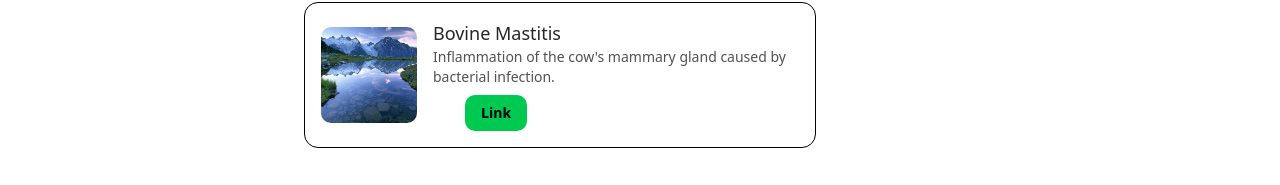
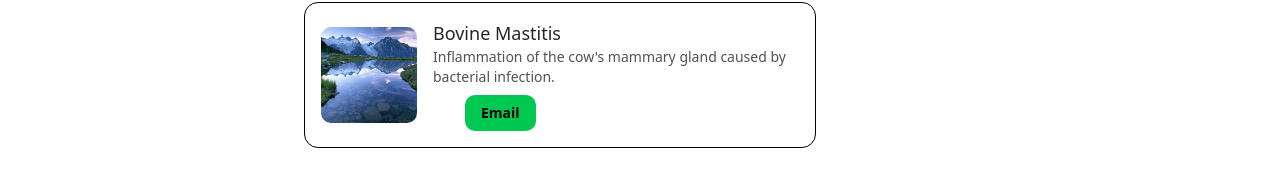
Before and after one commit to rohitjg13/cropsAI, a Next.js app in the folder frontend/: page /animal in a window 1280 px wide. Shown: the part 498-683 px from the top of the page. Built offline with nearby package versions, Linux system fonts and the light colour scheme.

Commit message:
button name change

```diff
--- a/frontend/components/ui/expandable-card-demo-standard-animals.tsx
+++ b/frontend/components/ui/expandable-card-demo-standard-animals.tsx
@@ -88,7 +88,7 @@ export default function ExpandableCardAnimals({ cards: initialCards }: { cards?:
                     target="_blank"
                     className="px-4 py-3 text-sm rounded-2xl font-bold bg-green-500 text-white"
                   >
-                    Link
+                    Email
                   </motion.a>
                 </div>
                 <div className="pt-4 relative px-4">
@@ -179,7 +179,7 @@ export default function ExpandableCardAnimals({ cards: initialCards }: { cards?:
                 layoutId={`button-${card.disease_name}-${id}`}
                 className="mt-2 px-4 py-2 text-sm rounded-lg ml-8 font-bold bg-green-500 hover:bg-green-500 hover:text-white text-black self-start"
               >
-                Link
+                Email
               </motion.button>
             </div>
           </motion.div>
```
